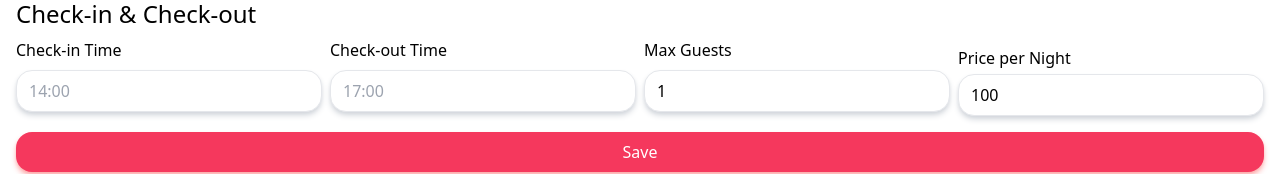
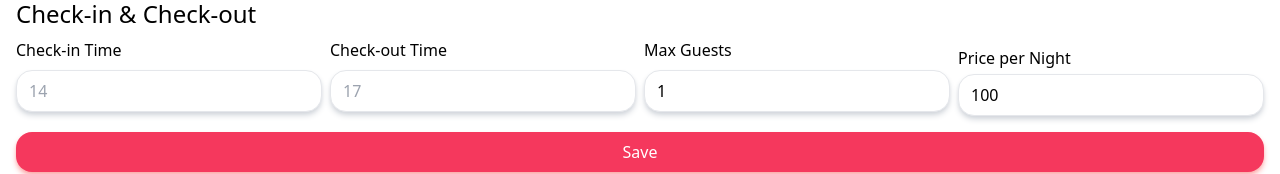
Before and after one commit to sajal-19/Booking-app, a React (Vite) app in the folder client/: page /account/places/1 in a window 1280 px wide. Shown: the part 1178-1352 px from the top of the page. Built offline with nearby package versions, Linux system fonts and the light colour scheme; no server answers.

Commit message:
Update PlacesFormPage.jsx

```diff
--- a/client/src/pages/PlacesFormPage.jsx
+++ b/client/src/pages/PlacesFormPage.jsx
@@ -148,7 +148,7 @@ export default function PlacesFormPage() {
               type="text"
               value={checkIn}
               onChange={(ev) => setCheckIn(ev.target.value)}
-              placeholder="14:00"
+              placeholder="14"
               required
             />
           </div>
@@ -158,7 +158,7 @@ export default function PlacesFormPage() {
               type="text"
               value={checkOut}
               onChange={(ev) => setCheckOut(ev.target.value)}
-              placeholder="17:00"
+              placeholder="17"
               required
             />
           </div>
```
